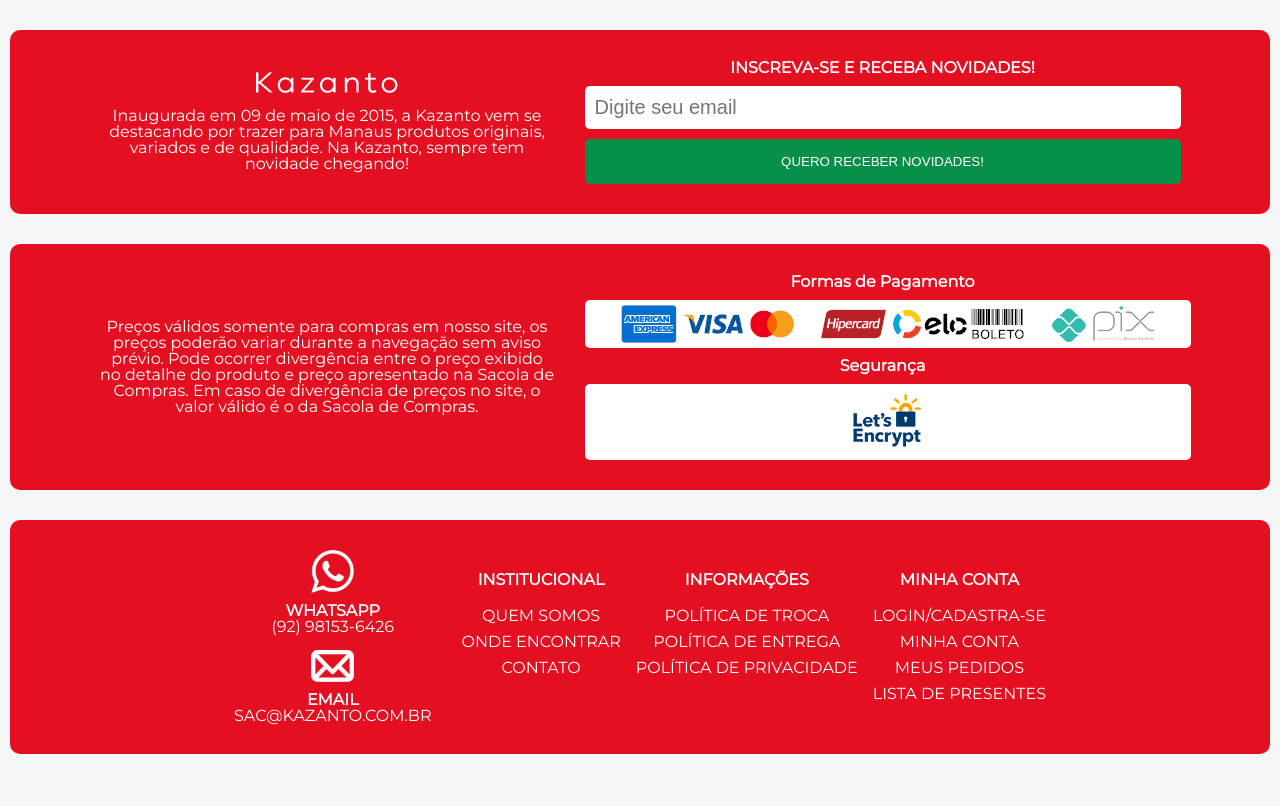
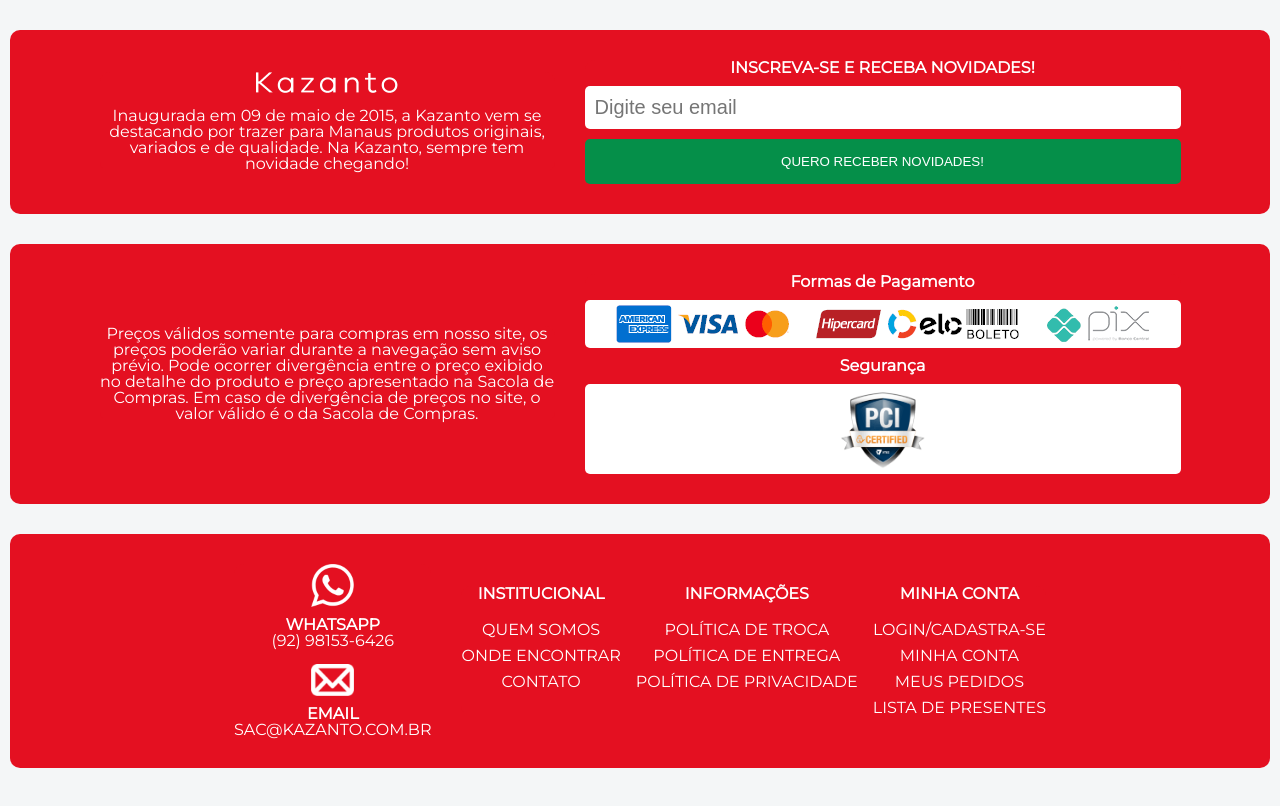
Before and after one commit to felipealmeidacorrea/responsive-footer-vtex-front-end-legacy-store, a plain HTML site: page usual-way/index.html in a window 1280 px wide. Drawn offline with Linux system fonts and the light colour scheme.

Commit message:
code improvements

```diff
--- a/usual-way/css/style.css
+++ b/usual-way/css/style.css
@@ -49,6 +49,7 @@ body {
     width: 100%;
     border-radius: 5px;
     font-size: 20px;
+    box-sizing: border-box;
 }
 
 .subscribe__btn {
@@ -75,6 +76,7 @@ body {
     background-color: #FFFFFF;
     border-radius: 5px;
     padding: 5px;
+    box-sizing: border-box;
 }
 
 .pgt-media__img--lg {
@@ -90,6 +92,10 @@ body {
 .pgt-media__img--md {
     height: 38px;
     max-width: 45%;
+}
+
+.cert-and-secutity-icon {
+    height: 80px;
 }
 
 .subscribe--news {
--- a/usual-way/index.html
+++ b/usual-way/index.html
@@ -21,7 +21,7 @@
     <footer class="fac-footer">
         <div class="fac-footer-block">
             <div class="fac-footer-block__box pequeno">
-               <img src="img/white-logo.png">
+               <img src="img/kazanto-white-logo.png">
                 <p>Inaugurada em 09 de maio de 2015, a Kazanto vem se destacando por trazer para Manaus produtos originais, variados e de qualidade. Na Kazanto, sempre tem novidade chegando!</p>
             </div>
             <div class="fac-footer-block__box grande">
@@ -52,15 +52,15 @@
                     <div class="box__mult-content__content">
                         <h2 class="fac-footer__text__title">Formas de Pagamento</h2>
                         <div class="box__mult-content__media">
-                            <img class="pgt-media__img--md" src="img/pgt-1.png">
-                            <img class="pgt-media__img--lg" src="img/pgt-2.png">
-                            <img class="pgt-media__img--sm" src="img/pgt-3.png">
+                            <img class="pgt-media__img--md" src="img/kzt-pgt-1.png">
+                            <img class="pgt-media__img--lg" src="img/kzt-pgt-2.png">
+                            <img class="pgt-media__img--sm" src="img/kzt-pgt-3.png">
                         </div>
                     </div>
                     <div class="box__mult-content__content">
                         <h2 class="fac-footer__text__title">Segurança</h2>
                         <div class="box__mult-content__media">
-                            <img src="img/logo-letsencrypt.png">
+                            <img class="cert-and-secutity-icon" src="img/pci-certified-icon.png">
                         </div>
                     </div>
                 </div>
@@ -69,7 +69,7 @@
         <div class="fac-footer-block">
             <div class="fac-footer-block__box">
                 <div class="fac-footer-block__box__social">
-                    <img class="social__logo" src="img/wp-logo.png" />
+                    <img class="social__logo" src="img/kzt-wpp-icon.png" />
                     <div>
                         <div class="social__text">
                             <h2 class="fac-footer__text__title">WHATSAPP</h2>
@@ -78,7 +78,7 @@
                     </div>
                 </div>
                 <div class="fac-footer-block__box__social">
-                    <img class="social__logo" src="img/email-logo.png" />
+                    <img class="social__logo" src="img/kzt-email-icon.png" />
                     <div class="social__text">
                         <h2 class="fac-footer__text__title">EMAIL</h2>
                         <p>SAC@KAZANTO.COM.BR</p>
```
Also changed, not shown: usual-way/img/email-logo.png (deleted), usual-way/img/favicon.png (deleted), usual-way/img/kazanto-favicon.png (added), usual-way/img/kazanto-white-logo.png (added), usual-way/img/kzt-email-icon.png (added), usual-way/img/kzt-pgt-1.png (added), usual-way/img/kzt-pgt-2.png (added), usual-way/img/kzt-pgt-3.png (added), usual-way/img/kzt-wpp-icon.png (added), usual-way/img/logo-letsencrypt.png (deleted), usual-way/img/pci-certified-icon.png (added), usual-way/img/pgt-1.png (deleted), usual-way/img/pgt-2.png (deleted), usual-way/img/pgt-3.png (deleted), 2 more files.
